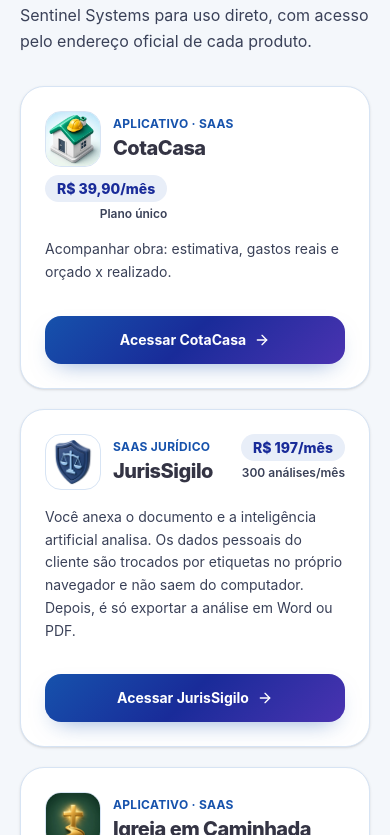
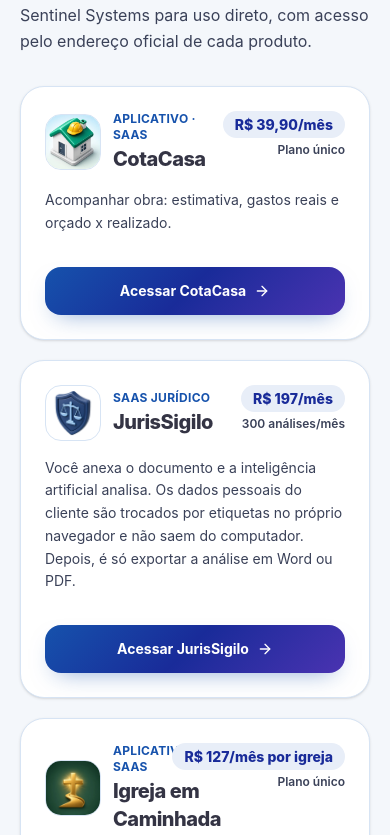
Before and after one commit to bonivitti-collab/sentinel-systems, a React (Vite) app: page / in a window 390 px wide. Shown: the part 1069-1904 px from the top of the page. Built offline with nearby package versions, Linux system fonts and the light colour scheme.

Commit message:
Mantém o preço à direita nos cards e só quebra o selo longo (#44)
O flex-wrap descia o preço do CotaCasa e das planilhas no mobile.
Voltei o alinhamento original; o selo longo do Igreja quebra
dentro da coluna da direita, sem transbordar.

```diff
--- a/src/pages/HomePage.tsx
+++ b/src/pages/HomePage.tsx
@@ -100,7 +100,7 @@ export function HomePage(_props: HomePageProps) {
                   className="flex h-full flex-col justify-between rounded-[24px] border border-[#D7E4F4] bg-white p-6 shadow-sm"
                 >
                   <div>
-                    <div className="flex flex-wrap items-start justify-between gap-x-3 gap-y-2">
+                    <div className="flex items-start justify-between gap-4">
                       <div className="flex min-w-0 items-center gap-3">
                         {product.image ? (
                           <img
```
